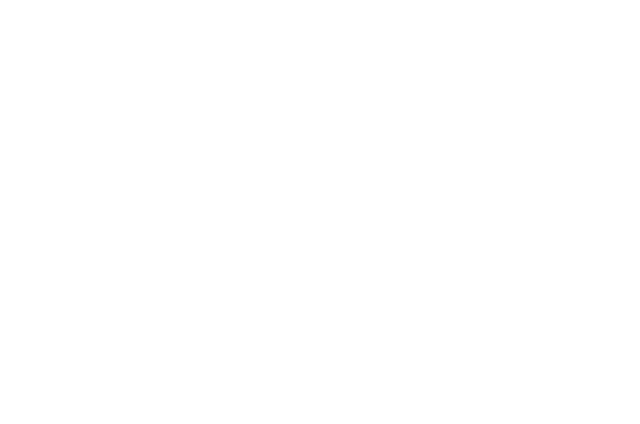
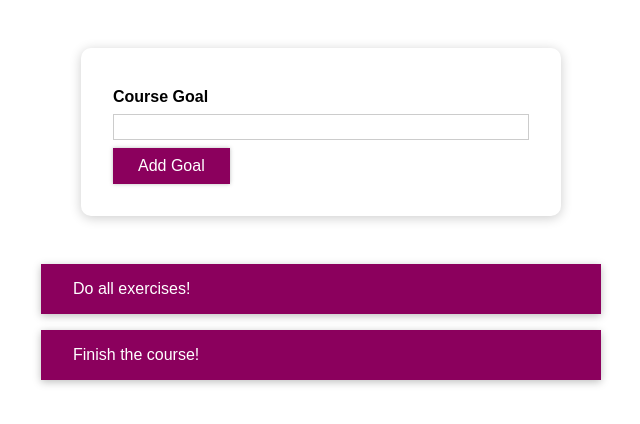
Before and after one commit to MahsumaRezai/React-input-app, a React (Create React App) app: page / in a window 1280 px wide. Shown: the top 424 px of the page, without its empty margins (319-959 px from the left). Built offline with nearby package versions, Linux system fonts and the light colour scheme; the HTML template or start-up script is replaced by a standard one.

Commit message:
work on stlyes section

```diff
--- a/src/App.css
+++ b/src/App.css
@@ -1,7 +1,17 @@
-.App{
-    text-align: center;
-}
-body {
-    background: white;
+#goals {
+    width: 35rem;
+    max-width: 90%;
+    margin: 3rem auto;
+  }
 
-}
+  #goal-form {
+    width: 30rem;
+    max-width: 90%;
+    margin: 3rem auto;
+    padding: 2rem;
+    box-shadow: 0 2px 12px rgba(0, 0, 0, 0.2);
+    border-radius: 10px;
+  }
+  body {
+      background:white;
+  }
--- a/src/App.js
+++ b/src/App.js
@@ -1,13 +1,50 @@
+import React, { useState } from 'react';
+import List from './componets/List';
+import Form from './componets/Form.js';
 import './App.css';
+
 const App = () => {
+  const [courseGoals, setCourseGoals] = useState([
+    { text: 'Do all exercises!', id: 'g1' },
+    { text: 'Finish the course!', id: 'g2' }
+  ]);
+
+  const addGoalHandler = enteredText => {
+    setCourseGoals(prevGoals => {
+      const updatedGoals = [...prevGoals];
+      updatedGoals.unshift({ text: enteredText, id: Math.random().toString() });
+      return updatedGoals;
+    });
+  };
+
+  const deleteItemHandler = goalId => {
+    setCourseGoals(prevGoals => {
+      const updatedGoals = prevGoals.filter(goal => goal.id !== goalId);
+      return updatedGoals;
+    });
+  };
+
+  let content = (
+    <p style={{ textAlign: 'center' }}>No goals found. Maybe add one?</p>
+  );
+
+  if (courseGoals.length > 0) {
+    content = (
+      <List items={courseGoals} onDeleteItem={deleteItemHandler} />
+    );
+  }
 
   return (
-    <div className="App">
+    <div>
+      <section id="goal-form">
+        <Form onAddGoal={addGoalHandler} />
+      </section>
+      <section id="goals">
+        {content}
 
+      </section>
     </div>
-  )
-
-
+  );
 };
 
 export default App;
--- a/src/componets/Form.js
+++ b/src/componets/Form.js
@@ -1,6 +1,6 @@
 import React, { useState } from 'react';
 import Button from '../componets/Button.js'
-import '.Form.css';
+import './Form.css';
 const Form = (props) => {
     const [entervalue, setentervalue] = useState('');
     const goalInputChangeHandler = (event) => {
--- /dev/null
+++ b/src/componets/Item.js
@@ -0,0 +1,13 @@
+import './Itme.css'
+const Itme = (props) => {
+    const deleteHandler = () => {
+        props.onDelete(props.id);
+    };
+
+    return (
+        <li className="goal-item" onClick={deleteHandler}>
+            {props.children}
+        </li>
+    );
+}
+export default Itme;
--- /dev/null
+++ b/src/componets/Itme.css
@@ -0,0 +1,8 @@
+.goal-item {
+    margin: 1rem 0;
+    background: #8b005d;
+    box-shadow: 0 2px 8px rgba(0, 0, 0, 0.26);
+    color: white;
+    padding: 1rem 2rem;
+    cursor: pointer;
+  }
--- /dev/null
+++ b/src/componets/List.css
@@ -0,0 +1,5 @@
+.goal-list {
+    list-style: none;
+    margin: 0;
+    padding: 0;
+  }
--- /dev/null
+++ b/src/componets/List.js
@@ -0,0 +1,20 @@
+
+import './List.css'
+import Itme from '../componets/Item.js'
+const List = (props) => {
+    return (
+        <ul className="goal-list">
+            {props.items.map(goal => (
+                <Itme
+                    key={goal.id}
+                    id={goal.id}
+                    onDelete={props.onDeleteItem}
+                >
+                    {goal.text}
+                </Itme>
+            ))}
+        </ul>
+    );
+
+}
+export default List;
```
